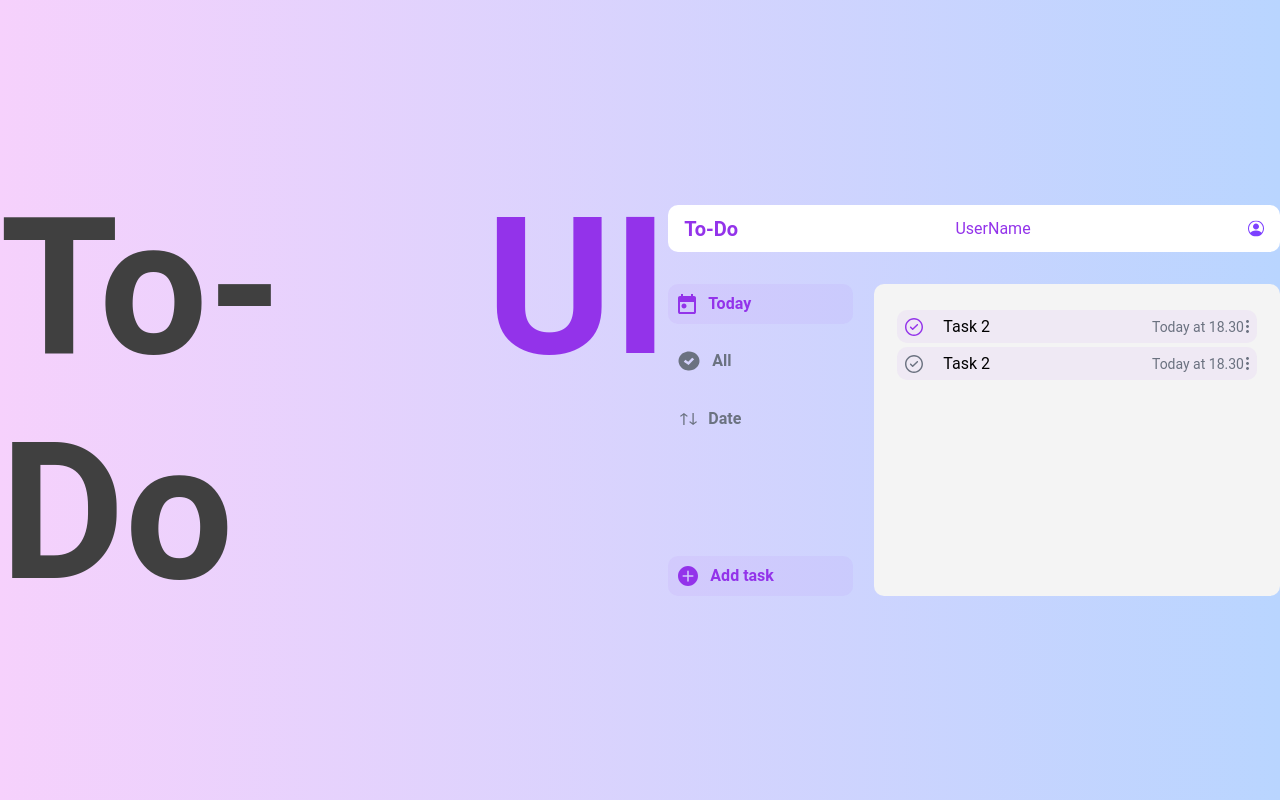
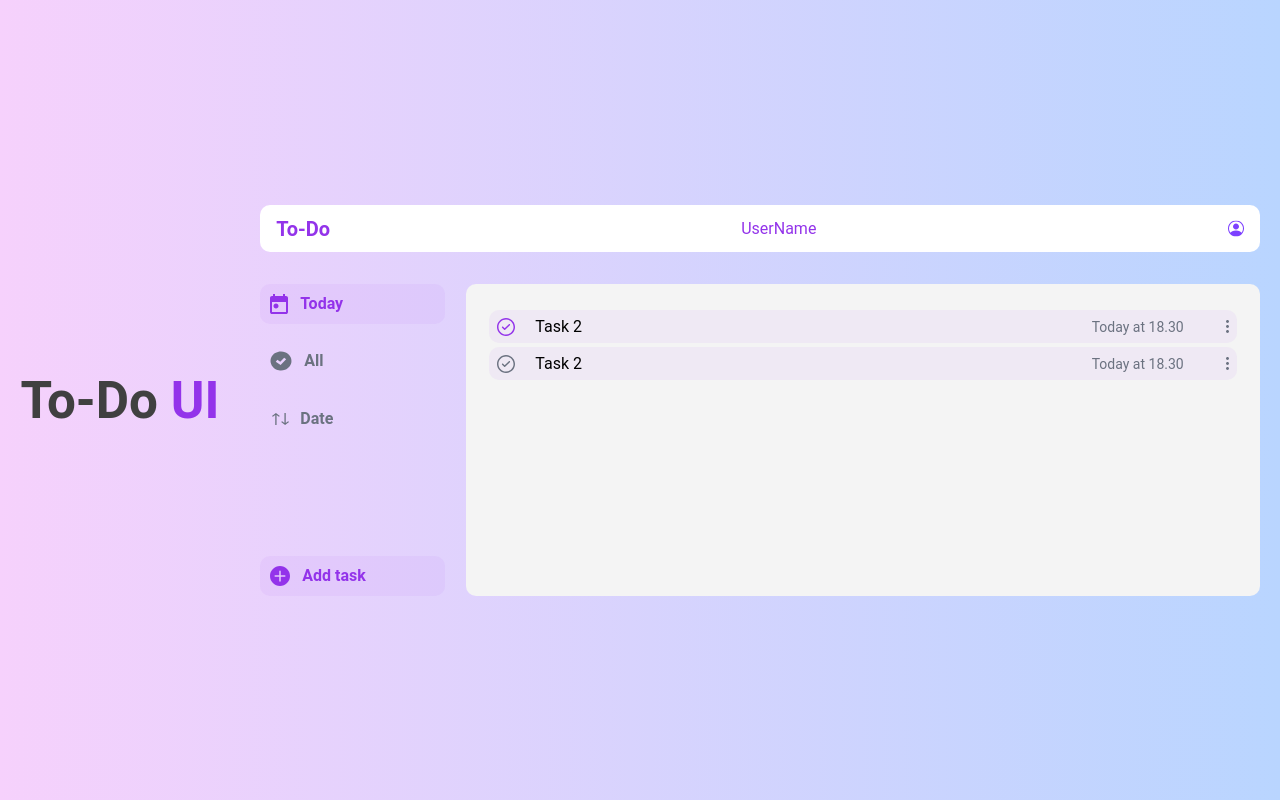
Before and after one commit to dmitriyhudev/todo-list, a Next.js app: page / in a window 1280 px wide. Built offline with nearby package versions, Linux system fonts and the light colour scheme.

Commit message:
Left text tweaked

```diff
--- a/src/app/page.tsx
+++ b/src/app/page.tsx
@@ -14,7 +14,7 @@ export const Main = styled.main`
   background: linear-gradient(90deg, rgba(246, 209, 252, 1), rgba(185, 213, 255, 1));
 `
 export const LeftText = styled.div`
-  font-size: 96px;
+  font-size: 2vw;
   display: inline-flex;
 `
 export const MainWindow = styled.h1`
@@ -113,7 +113,7 @@ export default function Home() {
     <Main>
         <LeftText>
             <h1 style={{fontWeight: "700", color: "rgba(64, 64, 64, 1)"}}>To-Do</h1>
-            <div style={{width: "36px"}}></div>
+            <div style={{width: "1vw"}}></div>
             <h1 style={{fontWeight: "700", color: "rgba(147, 51, 234, 1)"}}>UI</h1>
         </LeftText>
         <MainWindow>
@@ -148,14 +148,14 @@ export default function Home() {
                             <p style={{margin: "0px 0px 0px 20px", width: "100px",fontSize: "16px", fontWeight: "400"}}>Task 2</p>
                             <div style={{width: "100%"}}></div>
                             <p style={{width: "200px", alignSelf: "center", fontSize: "14px", fontWeight: "400", color: "rgba(107, 114, 128, 1)"}}>Today at 18.30</p>
-                            <img src="OptionsIcon.svg"></img>
+                            <img style={{alignSelf: "center"}} src="OptionsIcon.svg"></img>
                         </VisibleTask>
                         <VisibleTask>
                             <img src="TaskNotDoneIcon.svg"></img>
                             <p style={{margin: "0px 0px 0px 20px", width: "100px",fontSize: "16px", fontWeight: "400"}}>Task 2</p>
                             <div style={{width: "100%"}}></div>
                             <p style={{width: "200px", alignSelf: "center", fontSize: "14px", fontWeight: "400", color: "rgba(107, 114, 128, 1)"}}>Today at 18.30</p>
-                            <img style={{margin: "0px 0px 0px 0px", alignSelf: "center"}} src="OptionsIcon.svg"></img>
+                            <img style={{alignSelf: "center"}} src="OptionsIcon.svg"></img>
                         </VisibleTask>
                     </TasksWindow>
                 </BottomWindows>
```
